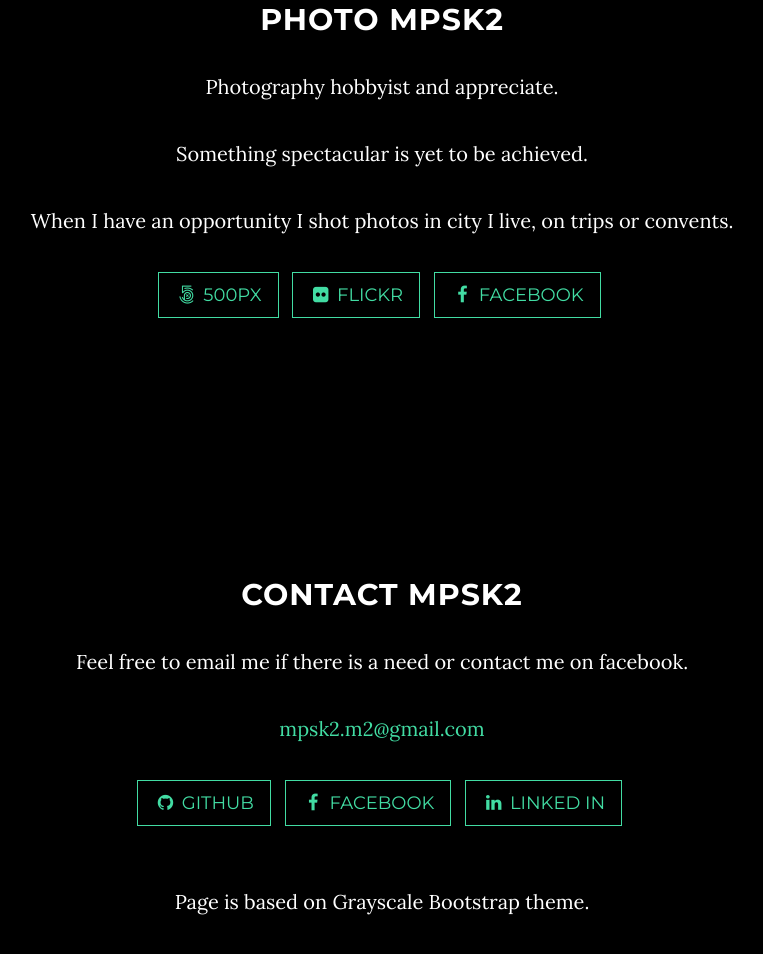
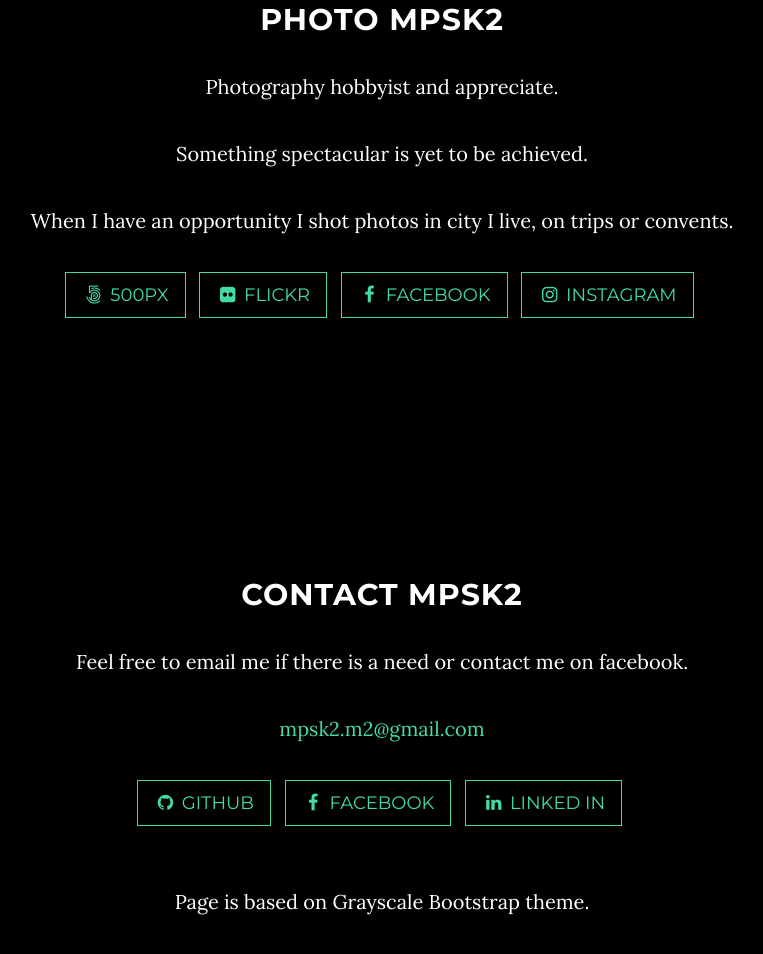
Before and after one commit to mpsk2/mpsk2.github.io, a plain HTML site: page index.html in a window 1280 px wide. Shown: the part 2248-3202 px from the top of the page, without its empty margins (258-1021 px from the left). Drawn offline with nearby package versions, Linux system fonts and the light colour scheme.

Commit message:
Add instagram link

```diff
--- a/index.html
+++ b/index.html
@@ -120,6 +120,9 @@
                 <li>
                     <a href="https://www.facebook.com/MPS-Photo-866280266815730/" class="btn btn-default btn-lg"><i class="fa fa-facebook fa-fw"></i> <span class="network-name">Facebook</span></a>
                 </li>
+		<li>
+		    <a href="https://instagram.com/mpsk2" class="btn btn-default btn-lg"><i class="fa fa-instagram fa-fw"></i> <span class="network name">Instagram</span></a>
+		</li>
             </ul>
         </div>
     </div>
```
